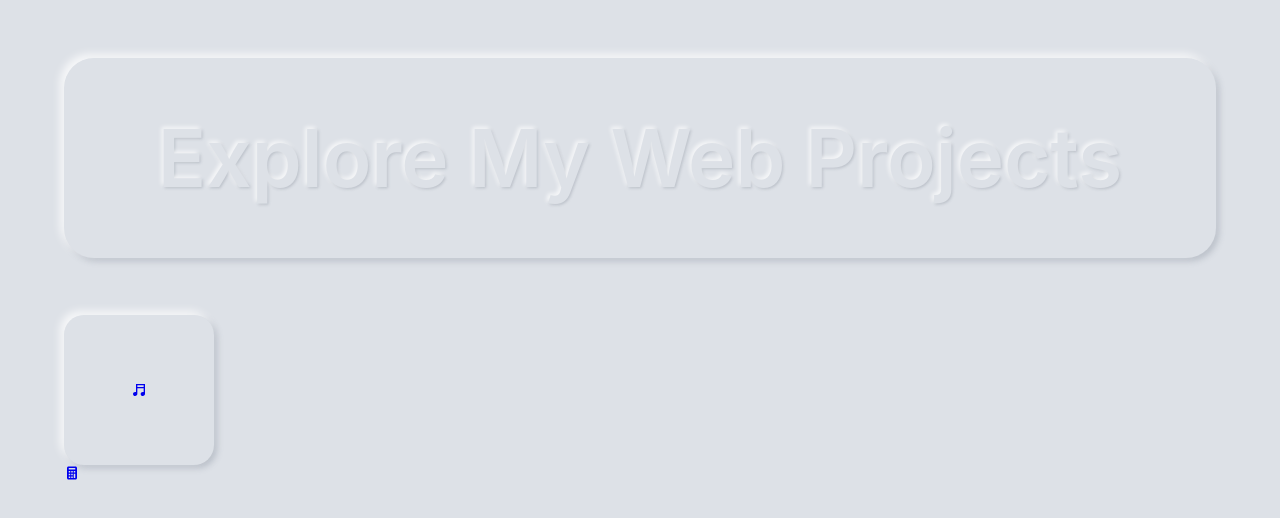
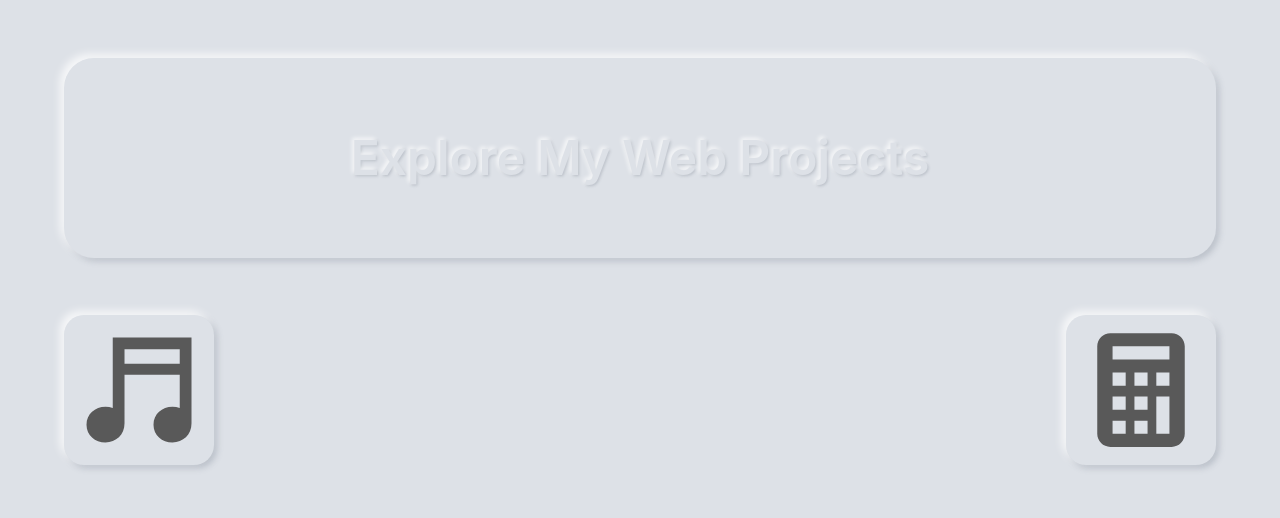
Before and after one commit to kyawthetpaingme/imkyawthetpaing_explore, a plain HTML site: page index.html in a window 1280 px wide. Drawn offline with nearby package versions, Linux system fonts and the light colour scheme.

Commit message:
Update style.css

```diff
--- a/style.css
+++ b/style.css
@@ -43,11 +43,13 @@ html, body{
 }
 
 .explore_slideshow h1{
-  font-size: 5em;
+  font-size: 3em;
   font-weight: 600;
 
   color: #dde1e7;
   text-shadow: -2px -2px 4px #ffffffc7, 1px 1px 3px rgba(94, 104, 121, 0.308);
+
+  text-align: center;
 }
 
 .container .project_view{
@@ -71,15 +73,39 @@ html, body{
   display: flex;
   justify-content: center;
   align-items: center;
+
+  float: left;
 }
 
 .my_music:hover{
   box-shadow: inset -4px -4px 8px #ffffffc7, inset 3px 3px 6px rgba(94, 104, 121, 0.288);
 }
 
-.my_music h1{
-  font-size: 3em;
-  color: #dde1e7;
-  text-shadow: -1px -1px 2px #ffffff, 1px 1px 2px rgba(94, 104, 121, 0.356);
-  text-align: center;
+.my_music ion-icon{
+    color: #595959;
+    width: 140px;
+    height: 140px;
 }
+
+.project_view .my_calculator{
+    width: 150px;
+    height: 150px;
+    border-radius: 20px;
+    box-shadow: -4px -4px 8px #ffffffc7, 3px 3px 6px rgba(94, 104, 121, 0.288);
+
+    display: flex;
+    justify-content: center;
+    align-items: center;
+
+    float: right;
+  }
+
+  .my_calculator:hover{
+    box-shadow: inset -4px -4px 8px #ffffffc7, inset 3px 3px 6px rgba(94, 104, 121, 0.288);
+  }
+
+  .my_calculator ion-icon{
+    color: #595959;
+    width: 140px;
+    height: 140px;
+  }
```
